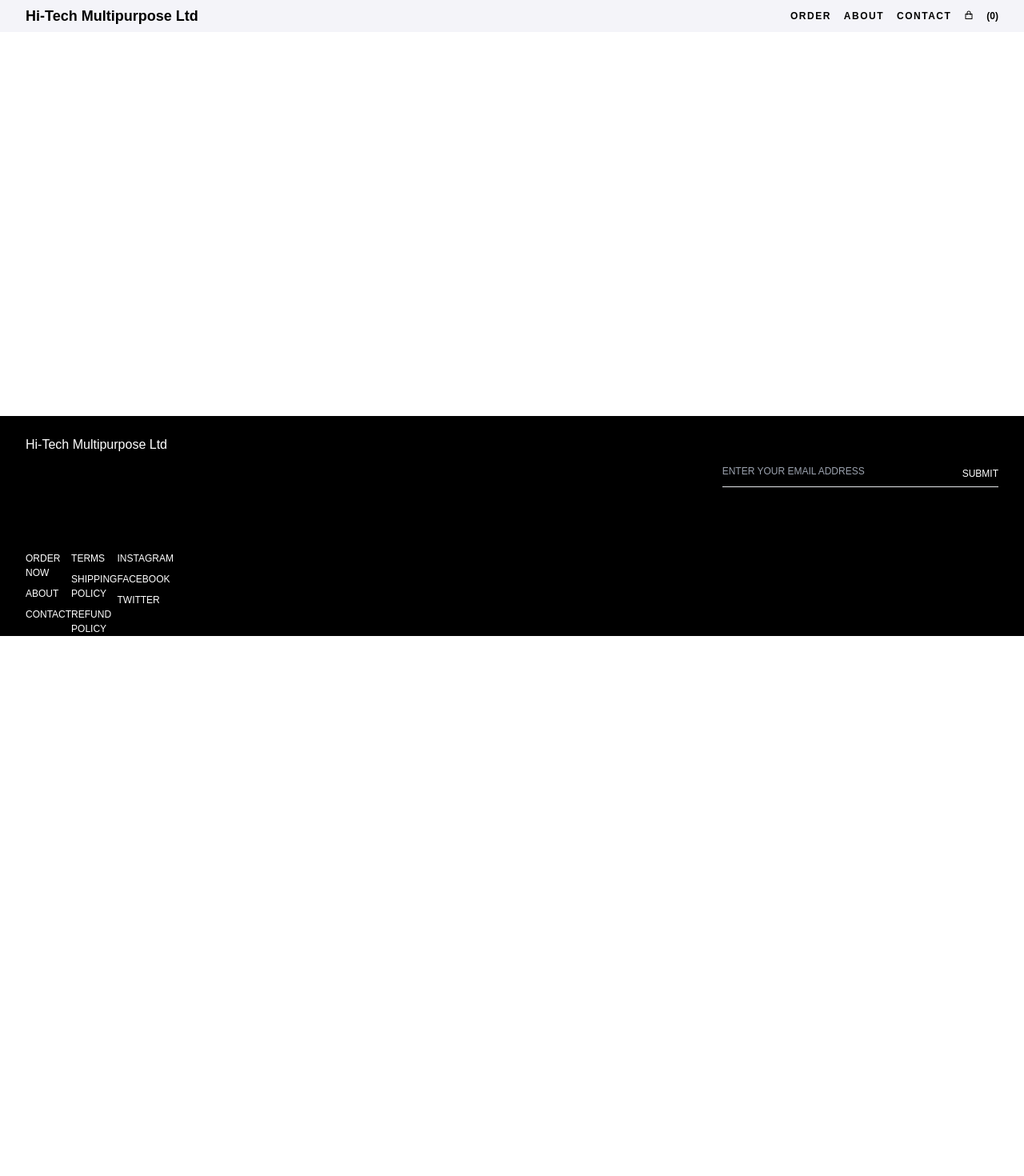
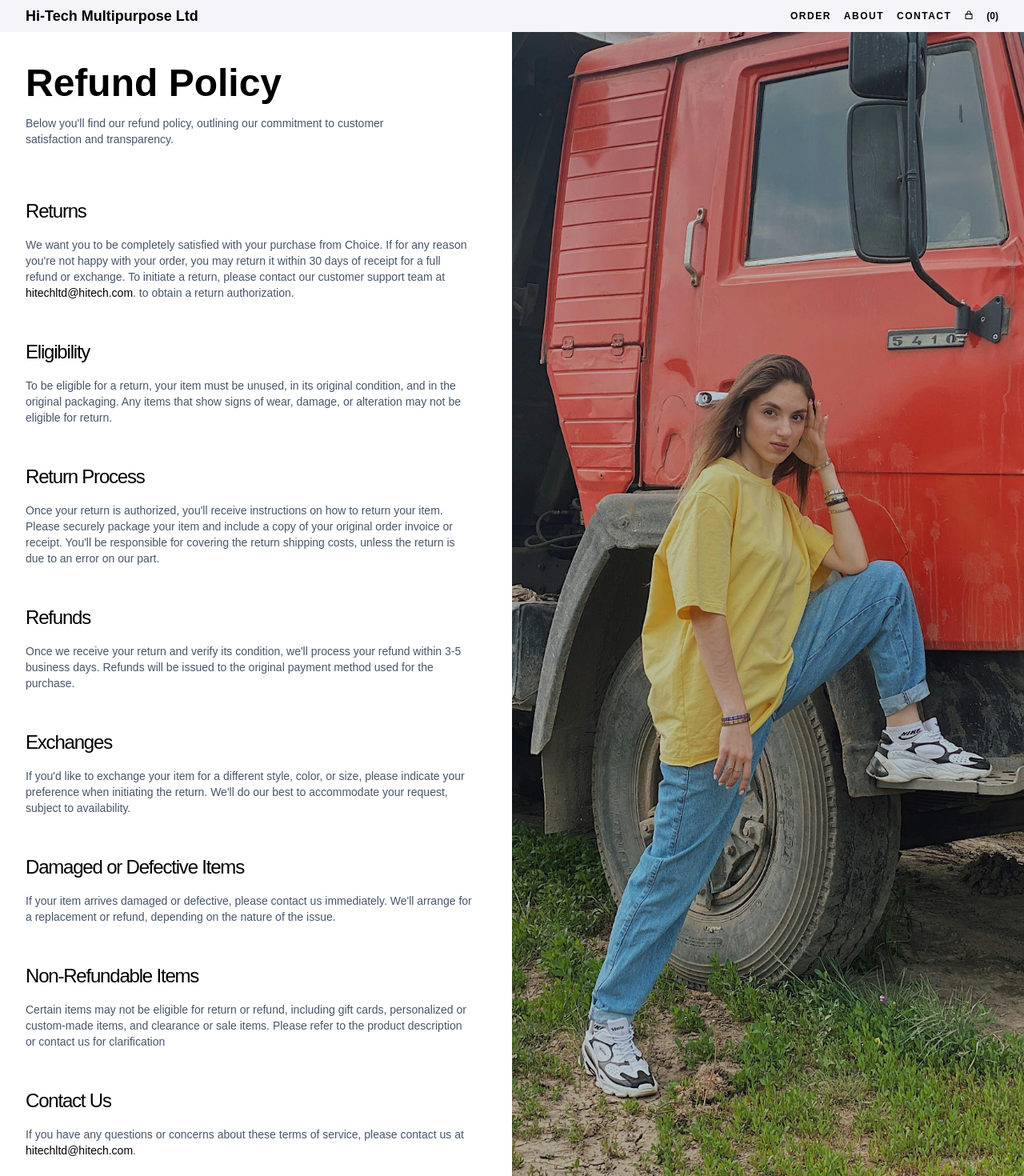
Before and after one commit to nolimits20/my-capstone-project, a Next.js app: page /refund-policy in a window 1280 px wide. Shown: the top 1470 px of the page at 80% size. Before the commit the page ends 800 px from the top, so only its background shows below. Built offline with nearby package versions, Linux system fonts and the light colour scheme; a web font is replaced by a local one.

Commit message:
feat:refund policy page

```diff
--- a/src/app/about/page.jsx
+++ b/src/app/about/page.jsx
@@ -7,7 +7,7 @@ const page = () => {
     <main>
     <div className=" relative px-8 min-h-screen pb-48 ">
    <div className="pt-20">
-     <h1 className="text-2xl text-left sm:text-6xl md:text-3xl text-black font-bold">About Us</h1>
+     <h1 className="text-2xl sm:text-left sm:text-6xl md:text-3xl text-center text-black font-bold">About Us</h1>
      <p className="text-black text-sm pt-4 text-center sm:text-left">
      Welcome to HI-Tech Multipurpose Ltd, your trusted partner in the automotive industry. <br /> With a passion for innovation and a commitment to excellence, <br /> our team is dedicated to providing cutting-edge solutions for all your automotive needs. <br />
 
--- a/src/app/component/FooterMenu.jsx
+++ b/src/app/component/FooterMenu.jsx
@@ -27,7 +27,7 @@ const FooterMenu = () => {
                     <Link href={'/shipping-policy'}>SHIPPING POLICY</Link>
                 </li>
                 <li className='hover:text-[#f4f4f973] hover:cursor-pointer '>
-                    REFUND POLICY
+                    <Link href={'/refund-policy'}>REFUND POLICY</Link>
                 </li>
             </ul>
         </div>
--- a/src/app/refund-policy/layout.jsx
+++ /dev/null
@@ -1,9 +0,0 @@
-import React from 'react'
-
-const layout = () => {
-  return (
-    <div>layout</div>
-  )
-}
-
-export default layout
--- a/src/app/refund-policy/page.jsx
+++ b/src/app/refund-policy/page.jsx
@@ -1,8 +1,77 @@
 import React from 'react'
+import Image from 'next/image'
+import Link from 'next/link'
 
 const page = () => {
   return (
-    <div>page</div>
+    <main>
+      <div className='relative min-h-screen'>
+        <div className='sm:flex sm:flex-row'>
+          <div className='sm:w-2/3'>
+            <div className='pt-20 px-8'>
+              <h1 className='text-2xl text-black sm:font-bold sm:text-5xl'>Refund Policy</h1>
+              <p className='pt-4 text-slate-600 text-sm'>Below you&#39;ll find our refund policy, outlining our commitment to customer <br /> satisfaction and transparency.</p>
+            </div>
+            <div className='mt-16 px-8'>
+              <h3 className='text-lg sm:text-2xl tracking-tighter text-black'>Returns</h3>
+              <p className='pt-4 text-slate-600 text-sm'>
+              We want you to be completely satisfied with your purchase from Choice. If for any reason <br /> you&#39;re not happy with your order, you may return it within 30 days of receipt for a full <br /> refund or exchange. To initiate a return, please contact our customer support team at <br /> <Link href='mailto:oladeleakomolede43@gmail.com'><span className='text-black'>hitechltd@hitech.com</span></Link>. to obtain a return authorization.
+              </p>
+            </div>
+            <div className='mt-12 px-8'>
+              <h3 className='text-lg sm:text-2xl tracking-tighter text-black'>Eligibility</h3>
+              <p className='pt-4 text-slate-600 text-sm'>
+              To be eligible for a return, your item must be unused, in its original condition, and in the <br />original packaging. Any items that show signs of wear, damage, or alteration may not be <br />eligible for return.
+              </p>
+            </div>
+            <div className='mt-12 px-8'>
+              <h3 className='text-lg sm:text-2xl tracking-tighter text-black'>Return Process</h3>
+              <p className='pt-4 text-slate-600 text-sm'>
+              Once your return is authorized, you&#39;ll receive instructions on how to return your item. <br /> Please securely package your item  and include a copy of your original order invoice or <br /> receipt. You&#39;ll be responsible for covering the return shipping costs, unless the return is <br /> due to an error on our part.
+                </p>
+              </div>
+              <div className='mt-12 px-8'>
+                <h3 className='text-lg sm:text-2xl tracking-tighter text-black'>Refunds</h3>
+                <p className='pt-4 text-slate-600 text-sm'>
+                Once we receive your return and verify its condition, we&#39;ll process your refund within 3-5 <br /> business days. Refunds will be issued to the original payment method used for the <br /> purchase.
+                </p>
+              </div>
+              <div className='mt-12 px-8'>
+                <h3 className='text-lg sm:text-2xl tracking-tighter text-black'>Exchanges</h3>
+                <p className='pt-4 text-slate-600 text-sm'>
+                If you&#39;d like to exchange your item for a different style, color, or size, please indicate your <br /> preference when initiating the return. We&#39;ll do our best to accommodate your request, <br /> subject to availability.
+                </p>
+              </div>
+              <div className='mt-12 px-8'>
+                <h3 className='text-lg sm:text-2xl tracking-tighter text-black'>Damaged or Defective Items</h3>
+                <p className='pt-4 text-slate-600 text-sm'>
+                If your item arrives damaged or defective, please contact us immediately. We&#39;ll arrange for  <br />a replacement or refund, depending on the nature of the issue.
+                </p>
+              </div>
+              <div className='mt-12 px-8'>
+                <h3 className='text-lg sm:text-2xl tracking-tighter text-black'>Non-Refundable Items</h3>
+                <p className='pt-4 text-slate-600 text-sm'>
+                Certain items may not be eligible for return or refund, including gift cards, personalized or <br /> custom-made items, and clearance or sale items. Please refer to the product description <br /> or contact us for clarification
+                </p>
+              </div>
+              <div className='mt-12 px-8'>
+                <h3 className='text-lg sm:text-2xl tracking-tighter text-black'>Contact Us</h3>
+                <p className='pt-4 text-slate-600 text-sm'>
+                  If you have any questions or concerns about these terms of service, please contact us at <br />  <Link href='mailto:oladeleakomolede43@gmail.com'><span className='text-black'>hitechltd@hitech.com</span></Link>.
+                </p>
+              </div>
+            </div>
+            <div className='relative sm:w-2/3 h-[600px] sm:h-[1500px] overflow-hidden mt-12 sm:mt-0'>
+              <Image
+                src='/lady-yellow.jpg'
+                alt='lady yellow'
+                layout='fill'
+                objectFit='cover'
+              />
+            </div>
+          </div>
+        </div>
+      </main>
   )
 }
 
```
Also changed, not shown: public/helping.jpeg (added), public/lady-yellow.jpg (added).
